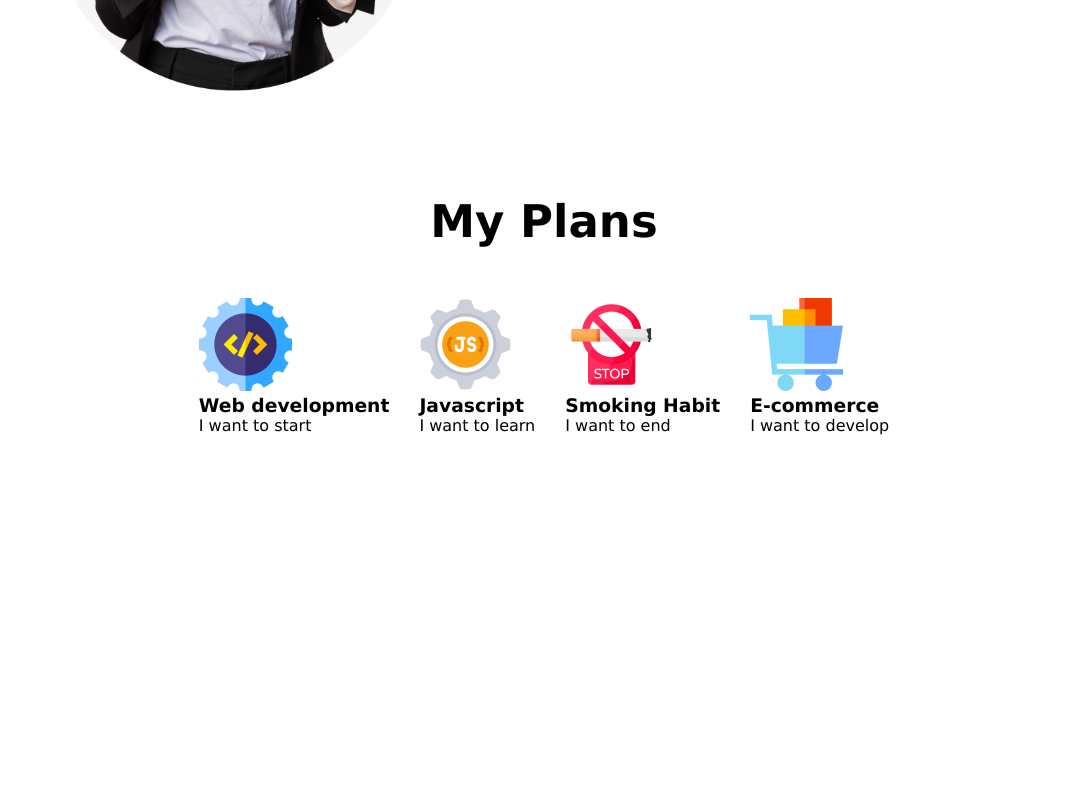
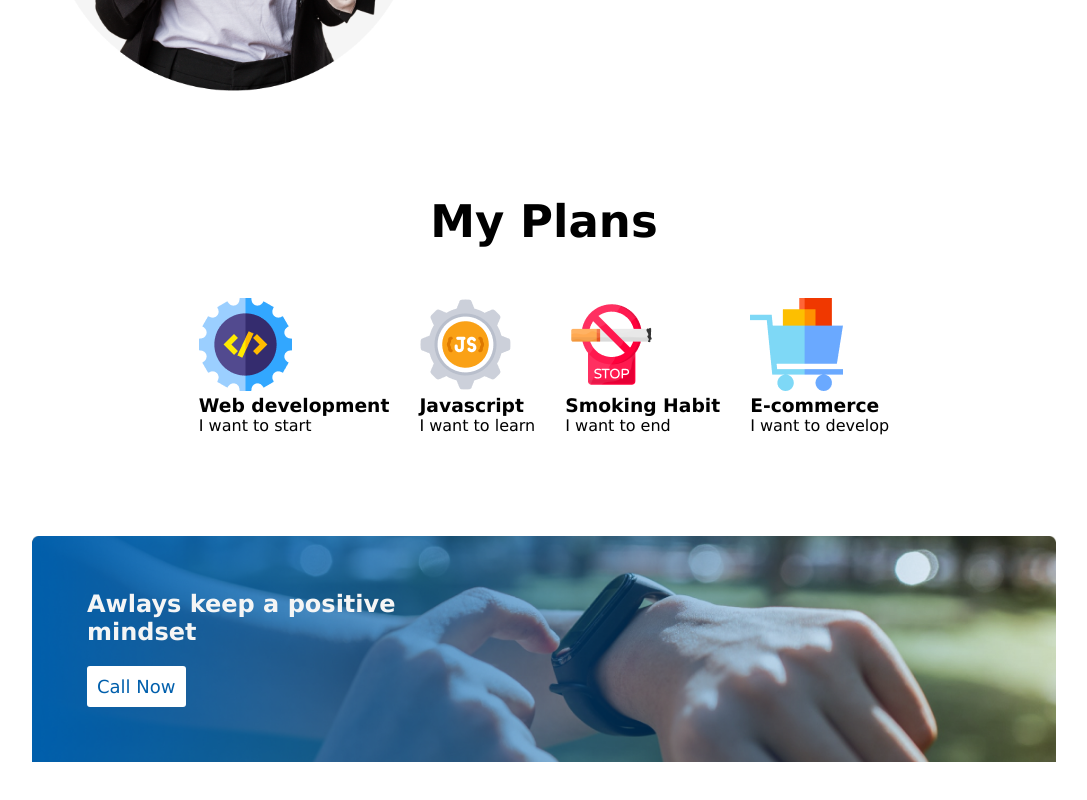
Before and after one commit to shorot-chicham/new-year-new-me, a plain HTML site: page index.html in a window 1280 px wide. Shown: the part 1068-1868 px from the top of the page, without its empty margins (96-1183 px from the left). Before the commit the page ends 1603 px from the top, so only its background shows below. Drawn offline with Linux system fonts and the light colour scheme.

Commit message:
Added the mindset container in the index file for the page

```diff
--- a/CSS/styles.css
+++ b/CSS/styles.css
@@ -94,3 +94,20 @@ header{
     align-items: center;
     gap: 30px;
 }
+
+/* mindset container styles start from here  */
+
+.mindset-container{
+    background-image: url("/images/watch.png");
+    background-repeat: no-repeat;
+    background-size: 100% auto;
+    margin-bottom: 100px;
+}
+
+.mindset-info{
+    padding: 55px;
+    background-image: url('/images/gradient1.png');
+    background-repeat: no-repeat;
+    background-size: 100% auto;
+    color: whitesmoke;
+}
--- a/index.html
+++ b/index.html
@@ -53,6 +53,15 @@
                 <p>I want to develop</p></div>
             </div>
         </section>
+
+        <!-- mindset section start from here  -->
+
+        <section class="mindset-container space">
+            <div class="mindset-info">
+                <h2>Awlays keep a positive <br>mindset</h2>
+                <button class="banner-btn"><a href="#">Call Now</a></button>
+            </div>
+        </section>
     </main>
     <footer>
 
```
